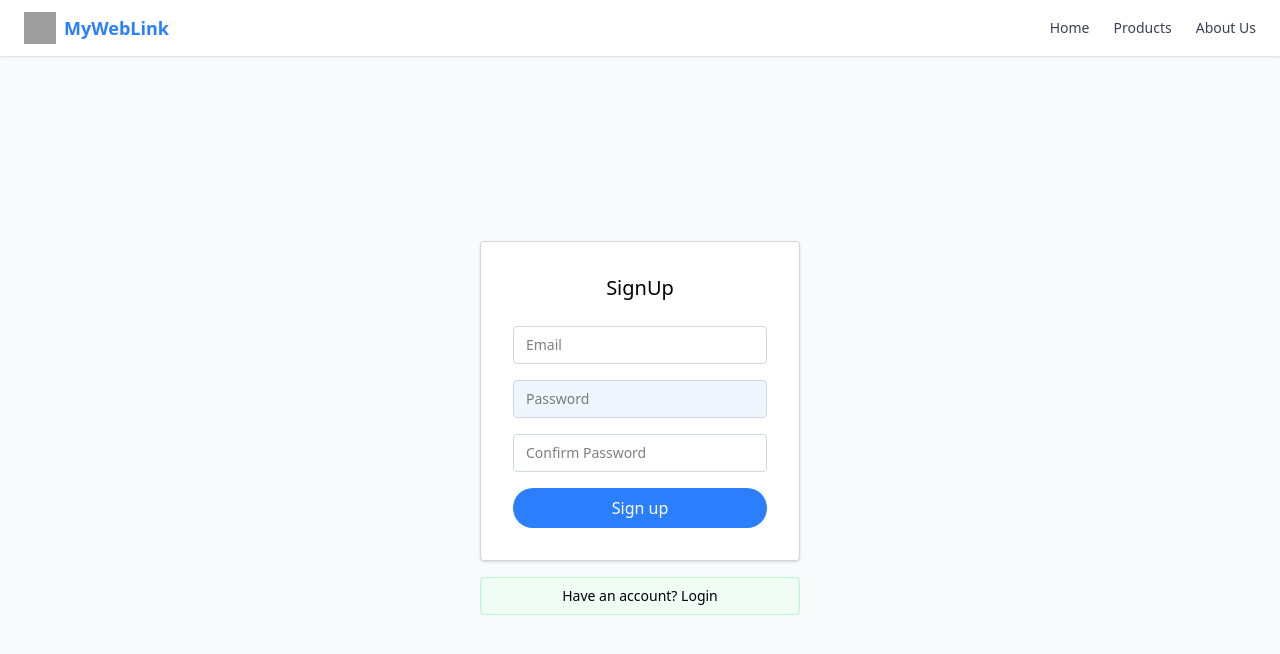
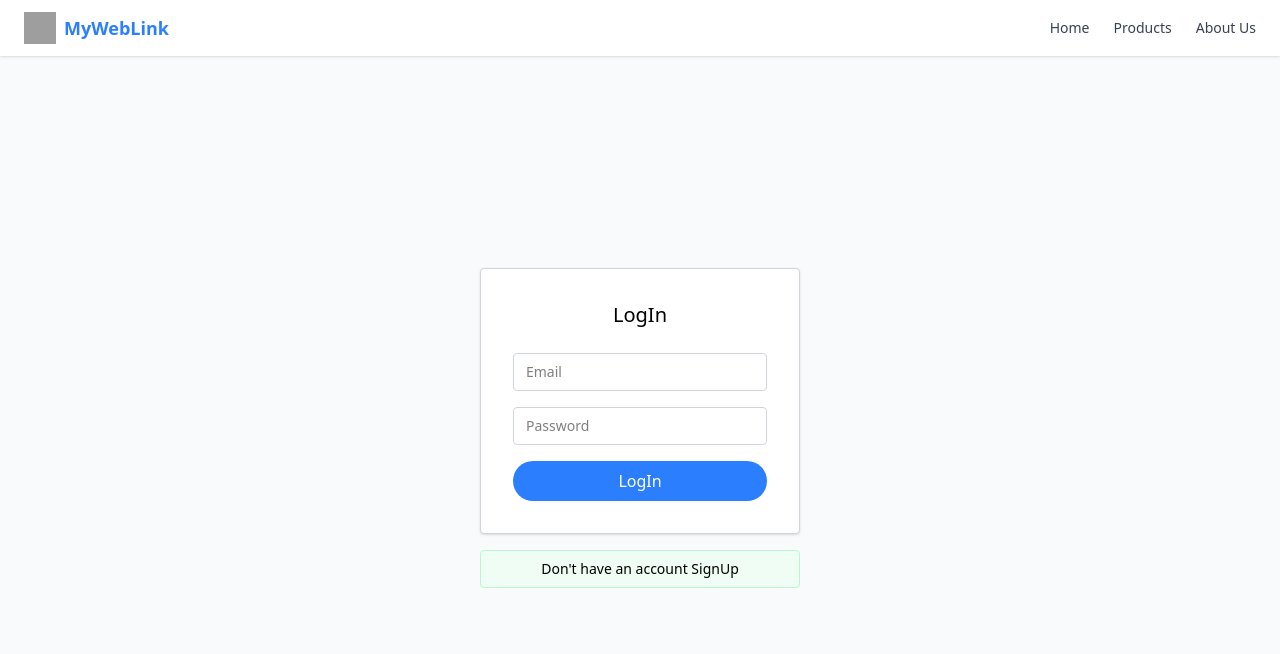
Before and after one commit to ashutoshsahu007/ExpenseTracker, a React (Vite) app: page / in a window 1280 px wide. Shown: the top 654 px of the page. Built offline with nearby package versions, Linux system fonts and the light colour scheme; grey boxes are pictures that could not be loaded.

Commit message:
logIn implemented

```diff
--- a/package.json
+++ b/package.json
@@ -13,6 +13,7 @@
     "@tailwindcss/vite": "^4.1.11",
     "react": "^19.1.0",
     "react-dom": "^19.1.0",
+    "react-router-dom": "^7.8.0",
     "tailwindcss": "^4.1.11"
   },
   "devDependencies": {
--- a/src/App.jsx
+++ b/src/App.jsx
@@ -1,12 +1,17 @@
 import React from "react";
 import "./App.css";
-import Signup from "./components/Auth/Signup";
+import Auth from "./components/Auth/Auth";
+import { BrowserRouter, Routes, Route } from "react-router-dom";
+import ExpenseTracker from "./components/ExpenseTracker";
 
 const App = () => {
   return (
-    <div>
-      <Signup />
-    </div>
+    <BrowserRouter>
+      <Routes>
+        <Route path="/" element={<Auth />} />
+        <Route path="/expense" element={<ExpenseTracker />} />
+      </Routes>
+    </BrowserRouter>
   );
 };
 
--- /dev/null
+++ b/src/components/Auth/Auth.jsx
@@ -0,0 +1,142 @@
+import React, { useState } from "react";
+import { useNavigate } from "react-router-dom";
+
+const Auth = () => {
+  const [isLogin, setIsLogin] = useState(true);
+  const [email, setEmail] = useState("");
+  const [password, setPassword] = useState("");
+  const [confirmPassword, setConfirmPassword] = useState("");
+  const navigate = useNavigate();
+
+  const handleSubmit = (e) => {
+    e.preventDefault();
+    let url = "";
+    if (isLogin) {
+      url =
+        "https://identitytoolkit.googleapis.com/v1/accounts:signInWithPassword?key=AIzaSyANaJRxFmDFxPmAhRakHBVQMmCVOZroo-M";
+      if (!email || !password) {
+        alert("Please fill in all fields");
+        return;
+      }
+    } else {
+      url =
+        "https://identitytoolkit.googleapis.com/v1/accounts:signUp?key=AIzaSyANaJRxFmDFxPmAhRakHBVQMmCVOZroo-M";
+
+      if (!email || !password || !confirmPassword) {
+        alert("Please fill in all fields");
+        return;
+      }
+      if (password !== confirmPassword) {
+        alert("Passwords do not match");
+        return;
+      }
+    }
+
+    fetch(url, {
+      method: "POST",
+      body: JSON.stringify({
+        email: email,
+        password: password,
+        returnSecureToken: true,
+      }),
+      headers: {
+        "Content-Type": "application/json",
+      },
+    })
+      .then((res) => {
+        return res.json().then((data) => {
+          if (!res.ok) {
+            throw new Error(data.error.message);
+          }
+          return data;
+        });
+      })
+      .then((data) => {
+        isLogin && navigate("/expense");
+      })
+      .catch((error) => {
+        alert(error.message || "Authentication Failed !!");
+      });
+  };
+
+  return (
+    <div className="min-h-screen bg-gray-50 flex flex-col items-center">
+      {/* Navbar */}
+      <nav className="w-full flex justify-between items-center px-6 py-3 bg-white shadow-sm">
+        <div className="flex items-center space-x-2">
+          <img
+            src="https://upload.wikimedia.org/wikipedia/commons/4/4a/Logo_2013_Google.png"
+            alt="logo"
+            className="w-8 h-8"
+          />
+          <span className="text-lg font-semibold text-blue-500">MyWebLink</span>
+        </div>
+        <div className="flex space-x-6 text-sm text-gray-700">
+          <a href="/" className="hover:text-blue-500">
+            Home
+          </a>
+          <a href="/products" className="hover:text-blue-500">
+            Products
+          </a>
+          <a href="/about" className="hover:text-blue-500">
+            About Us
+          </a>
+        </div>
+      </nav>
+
+      {/* Signup Form */}
+      <div className="flex flex-col items-center justify-center flex-1">
+        <div className="bg-white border border-gray-300 shadow-sm rounded-sm p-8 w-80 relative z-10">
+          <h2 className="text-xl font-medium text-center mb-6">
+            {isLogin ? "LogIn" : "SignUp"}
+          </h2>
+          <form onSubmit={handleSubmit} className="space-y-4">
+            <input
+              type="email"
+              placeholder="Email"
+              className="w-full border border-gray-300 rounded px-3 py-2 text-sm focus:outline-none focus:ring-2 focus:ring-blue-500"
+              value={email}
+              onChange={(e) => setEmail(e.target.value)}
+            />
+            <input
+              type="password"
+              placeholder="Password"
+              className="w-full border border-gray-300 rounded px-3 py-2 text-sm  focus:outline-none focus:ring-2 focus:ring-blue-500"
+              value={password}
+              onChange={(e) => setPassword(e.target.value)}
+            />
+            {!isLogin && (
+              <input
+                type="password"
+                placeholder="Confirm Password"
+                className="w-full border border-gray-300 rounded px-3 py-2 text-sm focus:outline-none focus:ring-2 focus:ring-blue-500"
+                value={confirmPassword}
+                onChange={(e) => setConfirmPassword(e.target.value)}
+              />
+            )}
+            <button
+              type="submit"
+              className="w-full curspointer bg-blue-500 hover:bg-blue-600 text-white rounded-full py-2"
+            >
+              {isLogin ? "LogIn" : "SignUp"}
+            </button>
+          </form>
+        </div>
+
+        {/* Login Redirect Button */}
+        <div className="mt-4 w-80">
+          <button
+            onClick={() => setIsLogin((prevState) => !prevState)}
+            className="w-full cursor-pointer bg-green-50 border border-green-200 rounded px-4 py-2 text-sm hover:bg-green-100"
+          >
+            {isLogin
+              ? "Don't have an account SignUp"
+              : " Have an account? Login"}
+          </button>
+        </div>
+      </div>
+    </div>
+  );
+};
+
+export default Auth;
--- a/src/components/Auth/Signup.jsx
+++ /dev/null
@@ -1,116 +0,0 @@
-import React, { useState } from "react";
-
-const Signup = () => {
-  const [email, setEmail] = useState("");
-  const [password, setPassword] = useState("");
-  const [confirmPassword, setConfirmPassword] = useState("");
-
-  const handleSubmit = (e) => {
-    e.preventDefault();
-    if (!email || !password || !confirmPassword) {
-      alert("Please fill in all fields");
-      return;
-    }
-    if (password !== confirmPassword) {
-      alert("Passwords do not match");
-      return;
-    }
-
-    console.log("User Registered:", { email, password });
-
-    fetch(
-      "https://identitytoolkit.googleapis.com/v1/accounts:signUp?key=AIzaSyANaJRxFmDFxPmAhRakHBVQMmCVOZroo-M",
-      {
-        method: "POST",
-        body: JSON.stringify({
-          email: email,
-          password: password,
-          returnSecureToken: true,
-        }),
-        headers: {
-          "Content-Type": "application/json",
-        },
-      }
-    )
-      .then((res) => {
-        if (!res.ok) {
-          throw new Error(`HTTP error! Status: ${res.status}`);
-        }
-        return res.json();
-      })
-      .then((data) => console.log(data))
-      .catch((err) => console.log(err));
-  };
-
-  return (
-    <div className="min-h-screen bg-gray-50 flex flex-col items-center">
-      {/* Navbar */}
-      <nav className="w-full flex justify-between items-center px-6 py-3 bg-white shadow-sm">
-        <div className="flex items-center space-x-2">
-          <img
-            src="https://upload.wikimedia.org/wikipedia/commons/4/4a/Logo_2013_Google.png"
-            alt="logo"
-            className="w-8 h-8"
-          />
-          <span className="text-lg font-semibold text-blue-500">MyWebLink</span>
-        </div>
-        <div className="flex space-x-6 text-sm text-gray-700">
-          <a href="/" className="hover:text-blue-500">
-            Home
-          </a>
-          <a href="/products" className="hover:text-blue-500">
-            Products
-          </a>
-          <a href="/about" className="hover:text-blue-500">
-            About Us
-          </a>
-        </div>
-      </nav>
-
-      {/* Signup Form */}
-      <div className="flex flex-col items-center justify-center flex-1">
-        <div className="bg-white border border-gray-300 shadow-sm rounded-sm p-8 w-80 relative z-10">
-          <h2 className="text-xl font-medium text-center mb-6">SignUp</h2>
-          <form onSubmit={handleSubmit} className="space-y-4">
-            <input
-              type="email"
-              placeholder="Email"
-              className="w-full border border-gray-300 rounded px-3 py-2 text-sm focus:outline-none focus:ring-2 focus:ring-blue-500"
-              value={email}
-              onChange={(e) => setEmail(e.target.value)}
-            />
-            <input
-              type="password"
-              placeholder="Password"
-              className="w-full border border-gray-300 rounded px-3 py-2 text-sm bg-blue-50 focus:outline-none focus:ring-2 focus:ring-blue-500"
-              value={password}
-              onChange={(e) => setPassword(e.target.value)}
-            />
-            <input
-              type="password"
-              placeholder="Confirm Password"
-              className="w-full border border-gray-300 rounded px-3 py-2 text-sm focus:outline-none focus:ring-2 focus:ring-blue-500"
-              value={confirmPassword}
-              onChange={(e) => setConfirmPassword(e.target.value)}
-            />
-            <button
-              type="submit"
-              className="w-full bg-blue-500 hover:bg-blue-600 text-white rounded-full py-2"
-            >
-              Sign up
-            </button>
-          </form>
-        </div>
-
-        {/* Login Redirect Button */}
-        <div className="mt-4 w-80">
-          <button className="w-full bg-green-50 border border-green-200 rounded px-4 py-2 text-sm hover:bg-green-100">
-            Have an account? Login
-          </button>
-        </div>
-      </div>
-    </div>
-  );
-};
-
-export default Signup;
--- /dev/null
+++ b/src/components/ExpenseTracker.jsx
@@ -0,0 +1,7 @@
+import React from "react";
+
+const ExpenseTracker = () => {
+  return <div>welcome to expense Tracker</div>;
+};
+
+export default ExpenseTracker;
```
Also changed, not shown: src/context/auth-context.jsx (added), 1 other file (tests, documents, lock files or other folders).
